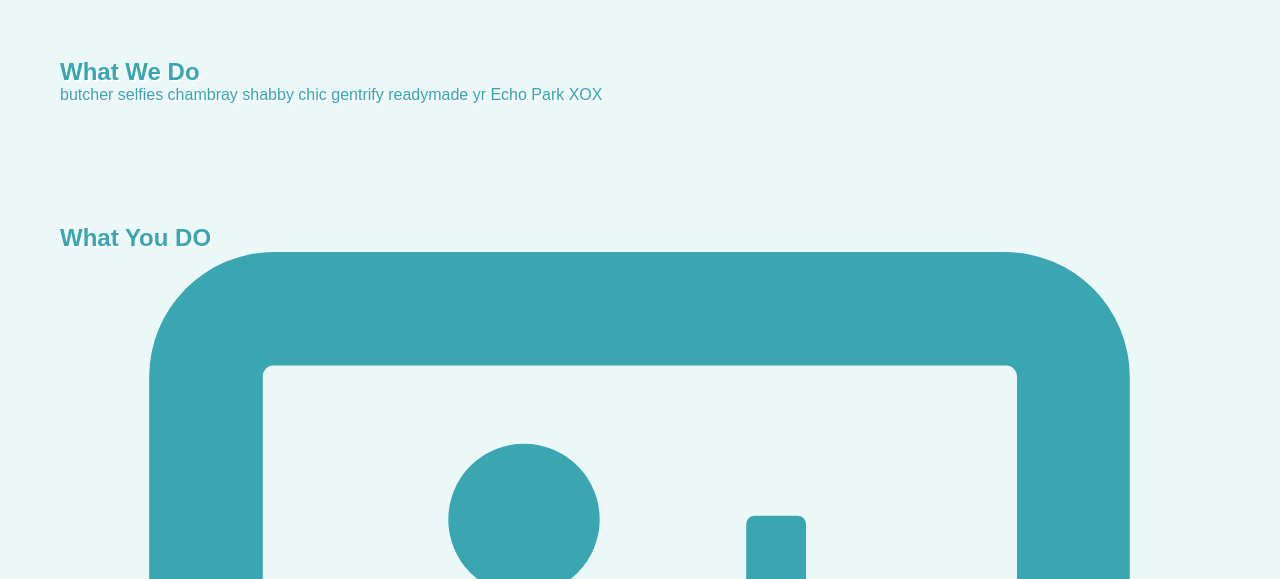
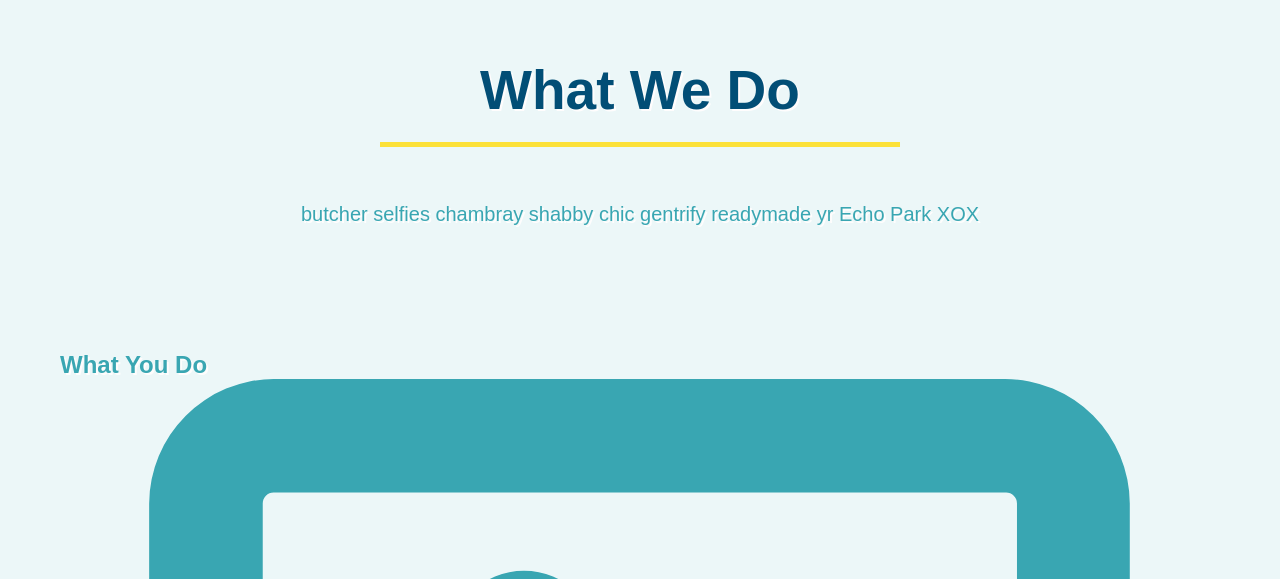
Before and after one commit to Vithursan6/run-buddy, a plain HTML site: page index.html in a window 1280 px wide. Shown: the part 743-1322 px from the top of the page. Drawn offline with Linux system fonts and the light colour scheme.

Commit message:
style what we do section

```diff
--- a/assets/css/style.css
+++ b/assets/css/style.css
@@ -161,3 +161,26 @@ section {
 }
 
 /* Hero styles end */
+
+.intro1 {
+    text-align: center;
+}
+
+.intro1 h2 {
+    font-size: 55px;
+    color: #024e76;
+    margin-bottom: 50px;
+    padding: 0 100px 20px 100px;
+    border-bottom: 5px solid #fce138;
+    display: inline-block;
+
+}
+
+.intro1 p {
+    line-height: 1.7;
+    color: #39a6b2;
+    width: 80%;
+    font-size: 20px;
+    margin: 0 auto;
+
+}
--- a/index.html
+++ b/index.html
@@ -88,7 +88,7 @@
             <!--End Hero-->
 
             <!--"What we do" section-->
-            <section id="what-we-do">
+            <section id="what-we-do" class="intro1">
 
                 <h2>What We Do</h2>
 
@@ -99,9 +99,9 @@
             </section>
 
             <!--"What you do" section-->
-            <section id="what-you-do">
+            <section id="what-you-do" class="intro2">
 
-                <h2>What You DO</h2>
+                <h2>What You Do</h2>
 
                 <div>
                     <!--insert this img element-->
```
